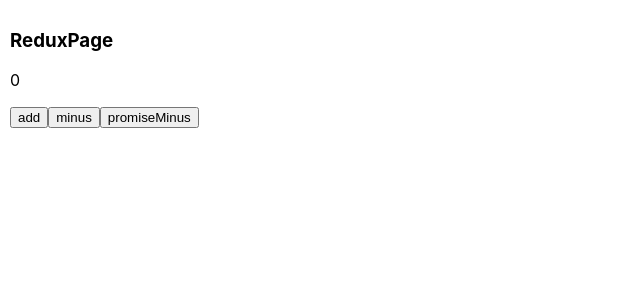
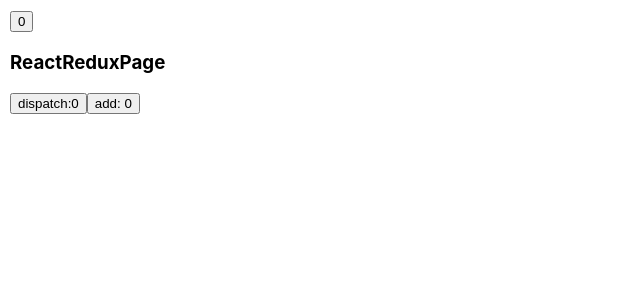
Before and after one commit to bubucuo/redux-nut, a React (Create React App) app: page / in a window 1280 px wide. Shown: the top 300 px of the page, without its empty margins (0-640 px from the left). Built offline with nearby package versions, Linux system fonts and the light colour scheme.

Commit message:
save 基础

```diff
--- a/src/App.js
+++ b/src/App.js
@@ -1,9 +1,16 @@
-import ReduxPage from "./pages/ReduxPage";
+// import ReduxPage from "./pages/ReduxPage";
+// import HooksPage from "./pages/HooksPage";
+import { useState } from "react";
+import ReactReduxPage from "./pages/ReactReduxPage";
 
 export default function App(props) {
+  const [count, setCount] = useState(0);
   return (
     <div>
-      <ReduxPage />
+      {/* <ReduxPage /> */}
+      {/* <HooksPage /> */}
+      <button onClick={() => setCount(count + 1)}>{count}</button>
+      <ReactReduxPage omg={count} />
     </div>
   );
 }
--- a/src/index.js
+++ b/src/index.js
@@ -1,8 +1,15 @@
 import ReactDOM from "react-dom";
 import "./index.css";
 import App from "./App";
+import { Provider } from "react-redux";
+import store from "./store";
 
-ReactDOM.render(<App />, document.getElementById("root"));
+ReactDOM.render(
+  <Provider store={store}>
+    <App />
+  </Provider>,
+  document.getElementById("root")
+);
 
 // const array1 = [1, 2, 3, 4];
 // const reducer = (accumulator, currentValue) => accumulator + currentValue;
--- /dev/null
+++ b/src/pages/HooksPage.js
@@ -0,0 +1,14 @@
+import { useReducer } from "react";
+import { countReducer } from "../store";
+
+const init = (initArg) => initArg - 0;
+
+export default function HooksPage(props) {
+  const [state, dispatch] = useReducer(countReducer, "0", init);
+  return (
+    <div>
+      <h3>HooksPage</h3>
+      <button onClick={() => dispatch({ type: "ADD" })}>{state}</button>
+    </div>
+  );
+}
--- /dev/null
+++ b/src/pages/ReactReduxPage.js
@@ -0,0 +1,46 @@
+import { Component } from "react";
+import { connect } from "react-redux";
+import { bindActionCreators } from "redux";
+
+// HOC higer order Component，高阶组件:是个函数，接受组件作为参数，返回新的组件
+export default connect(
+  // mapStateToProps,
+  //   (state, ownProps) => {
+  //     console.log("ownProps", ownProps); //sy-log
+
+  //     return state;
+  //   }
+  ({ count }) => ({ count }),
+  // mapDispatchToProps function|object
+
+  (dispatch) => {
+    let creators = {
+      add: () => ({ type: "ADD" }),
+      minus: () => ({ type: "MINUS" }),
+    };
+
+    creators = bindActionCreators(creators, dispatch);
+
+    return { dispatch, ...creators };
+  }
+  //   {
+  //     add: () => ({ type: "ADD" }),
+  //     minus: () => ({ type: "MINUS" }),
+  //   }
+)(
+  class ReactReduxPage extends Component {
+    render() {
+      console.log("props", this.props); //sy-log
+      const { count, dispatch, add, minus } = this.props;
+      return (
+        <div>
+          <h3>ReactReduxPage</h3>
+          <button onClick={() => dispatch({ type: "ADD" })}>
+            dispatch:{count}
+          </button>
+          <button onClick={add}>add: {count}</button>
+        </div>
+      );
+    }
+  }
+);
--- a/src/store/index.js
+++ b/src/store/index.js
@@ -6,7 +6,7 @@ import { createStore, applyMiddleware, combineReducers } from "../redux-nut";
 import promise from "redux-promise";
 
 // 定义了store修改规则
-function countReducer(state = 0, action) {
+export function countReducer(state = 0, action) {
   switch (action.type) {
     case "ADD":
       return state + 1;
@@ -23,7 +23,11 @@ const store = createStore(
   combineReducers({
     count: countReducer,
   }),
-  applyMiddleware(promise, thunk, logger)
+  applyMiddleware(
+    promise,
+    thunk
+    //  logger
+  )
 );
 
 export default store;
```
